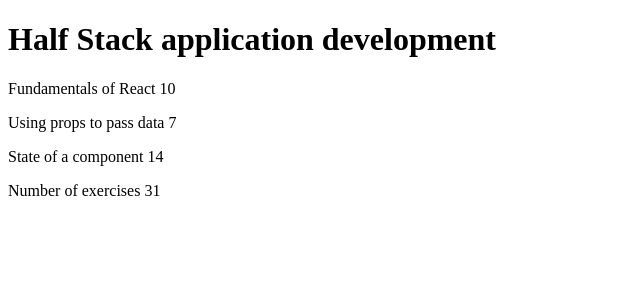
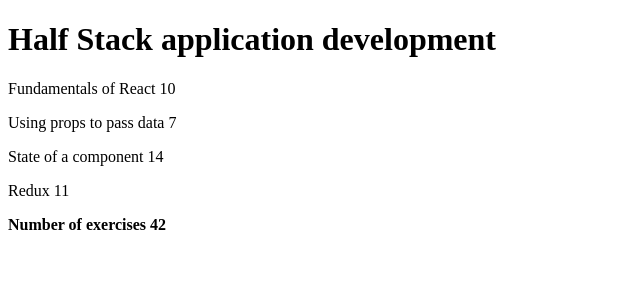
Before and after one commit to Zweisamkeiten/Fullstack_tutorial, a React (Create React App) app in the folder part2/courseinfo/: page / in a window 1280 px wide. Shown: the top 300 px of the page, without its empty margins (0-640 px from the left). Built offline with nearby package versions, Linux system fonts and the light colour scheme; the HTML template or start-up script is replaced by a standard one.

Commit message:
part2: 2.2 course information 显示课程练习总和

```diff
--- a/part2/courseinfo/src/App.js
+++ b/part2/courseinfo/src/App.js
@@ -2,7 +2,11 @@
 
 const Header = ({ course }) => <h1>{course}</h1>;
 
-const Total = ({ sum }) => <p>Number of exercises {sum}</p>;
+const Total = ({ sum }) => (
+  <b>
+    <p>Number of exercises {sum}</p>
+  </b>
+);
 
 const Part = ({ part }) => (
   <p>
@@ -15,6 +19,7 @@
     <Part part={parts[0]} />
     <Part part={parts[1]} />
     <Part part={parts[2]} />
+    <Part part={parts[3]} />
   </>
 );
 
@@ -27,7 +32,8 @@
         sum={
           course.parts[0].exercises +
           course.parts[1].exercises +
-          course.parts[2].exercises
+          course.parts[2].exercises +
+          course.parts[3].exercises
         }
       />
     </div>
@@ -54,6 +60,11 @@
         exercises: 14,
         id: 3,
       },
+      {
+        name: "Redux",
+        exercises: 11,
+        id: 4,
+      },
     ],
   };
 
```
